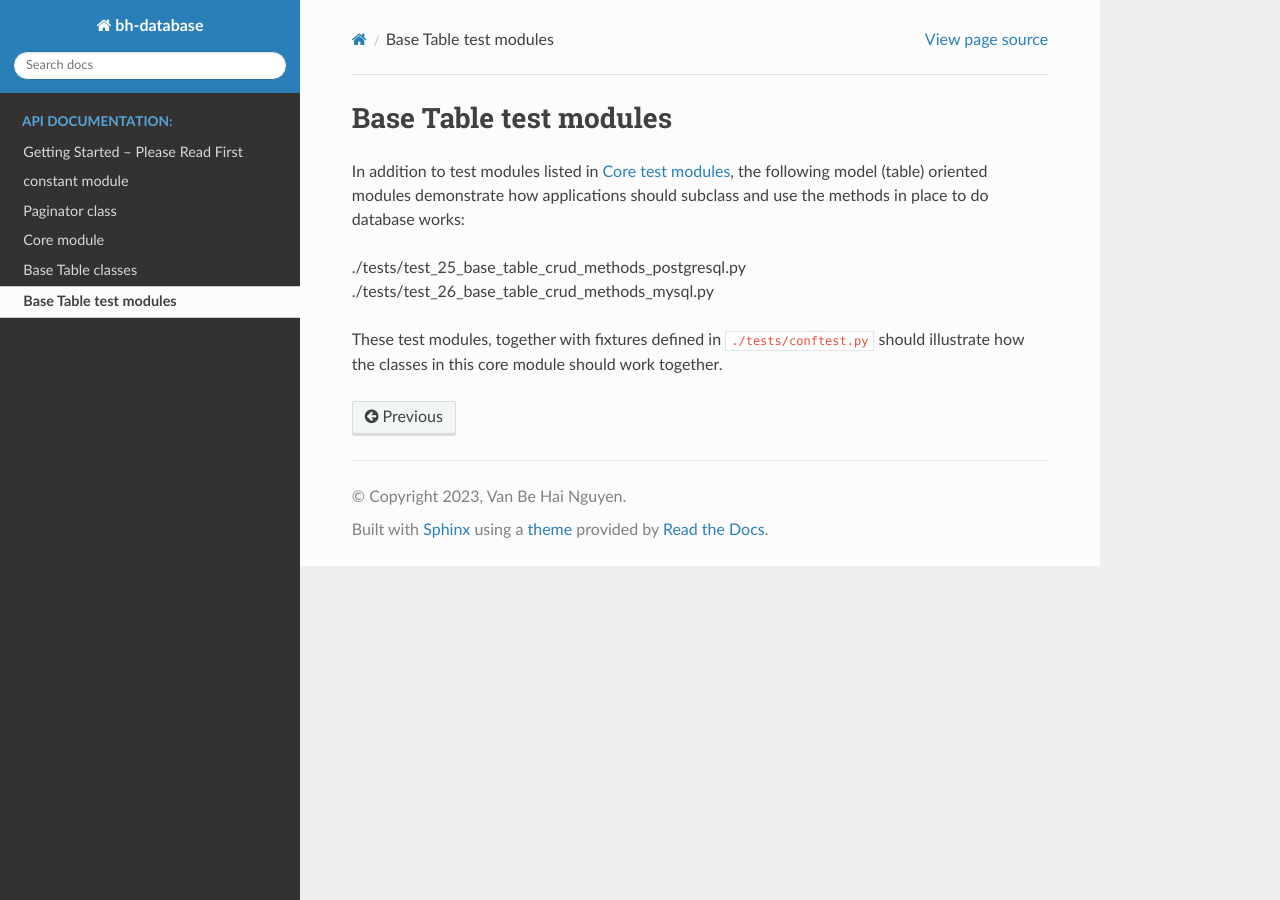
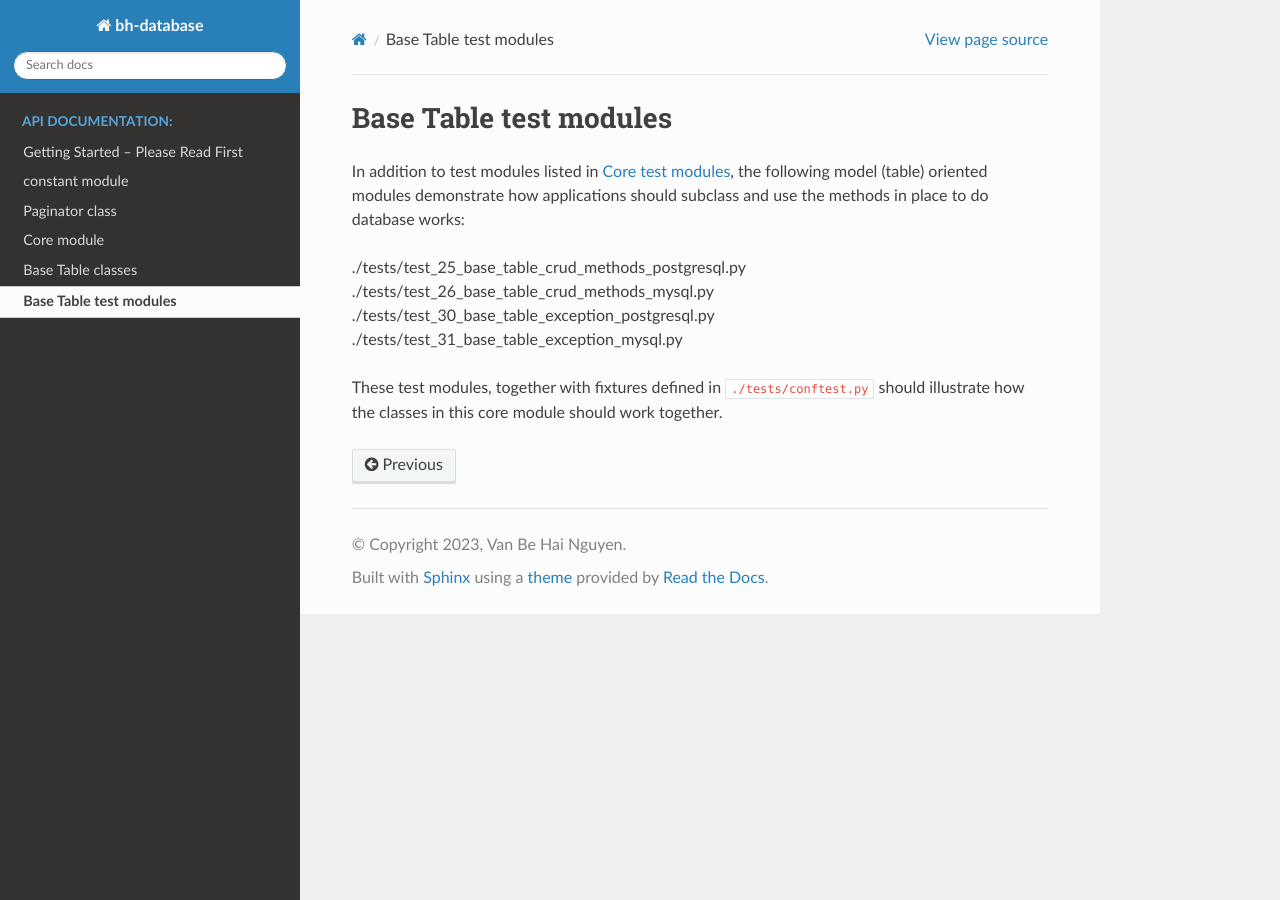
Before and after one commit to behai-nguyen/bh_database, a Sphinx documentation site: the page built from docs/base_table_test_modules.rst, in a window 1280 px wide. Built offline with Sphinx 7.4.7 and the Read the Docs theme 2.0.0, drawn with Linux system fonts in a browser that asks for light colours.

Commit message:
Raising any exception immediately after write.
Added new tests:
    tests\test_30_base_table_exception_postgresql.py
    tests\test_31_base_table_exception_mysql.py

```diff
--- a/docs/base_table_test_modules.rst
+++ b/docs/base_table_test_modules.rst
@@ -9,6 +9,8 @@ do database works:
 
     ./tests/test_25_base_table_crud_methods_postgresql.py
     ./tests/test_26_base_table_crud_methods_mysql.py
+    ./tests/test_30_base_table_exception_postgresql.py
+    ./tests/test_31_base_table_exception_mysql.py
 
 These test modules, together with fixtures defined in ``./tests/conftest.py``
 should illustrate how the classes in this core module should work together.
--- a/docs/getting_started.rst
+++ b/docs/getting_started.rst
@@ -114,3 +114,5 @@ subclass and use the methods in place to do database works:
 
     ./tests/test_25_base_table_crud_methods_postgresql.py
     ./tests/test_26_base_table_crud_methods_mysql.py
+    ./tests/test_30_base_table_exception_postgresql.py
+    ./tests/test_31_base_table_exception_mysql.py
```
